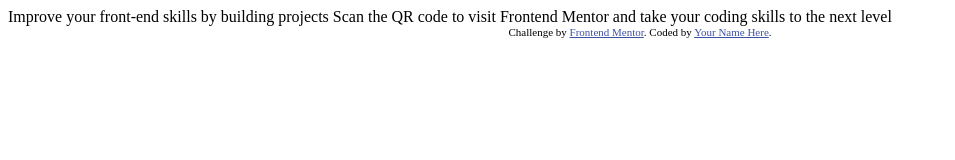
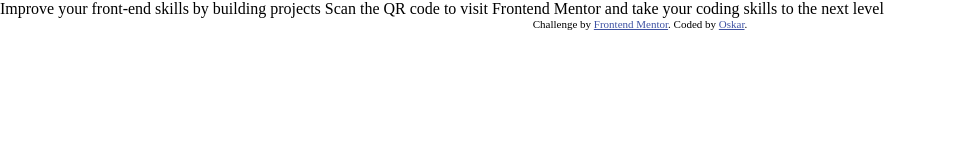
Before and after one commit to Skwarekk/QR-Code, a plain HTML site: page index.html in a window 1280 px wide. Shown: the whole page, without its empty margins (0-955 px from the left). Drawn offline with Linux system fonts and the light colour scheme.

Commit message:
basic settings

```diff
--- a/index.html
+++ b/index.html
@@ -1,28 +1,32 @@
 <!DOCTYPE html>
-<html lang="en">
+<html>
   <head>
-  <meta charset="UTF-8">
-  <meta name="viewport" content="width=device-width, initial-scale=1.0"> <!-- displays site properly based on user's device -->
-
-  <link rel="icon" type="image/png" sizes="32x32" href="./images/favicon-32x32.png">
-
+    <meta lang="en" />
+    <meta charset="UTF-8" />
+    <meta name="viewport" content="width=device-width, initial-scale=1.0" />
+    <link rel="preconnect" href="https://fonts.googleapis.com" />
+    <link rel="preconnect" href="https://fonts.gstatic.com" crossorigin />
+    <link
+      href="https://fonts.googleapis.com/css2?family=Outfit:wght@100..900&display=swap"
+      rel="stylesheet"
+    />
+    <link
+      rel="icon"
+      type="image/png"
+      sizes="32x32"
+      href="./images/favicon-32x32.png"
+    />
+    <link rel="stylesheet" href="style.css" />
     <title>Frontend Mentor | QR code component</title>
-
-  <!-- Feel free to remove these styles or customise in your own stylesheet 👍 -->
-  <style>
-    .attribution { font-size: 11px; text-align: center; }
-    .attribution a { color: hsl(228, 45%, 44%); }
-  </style>
   </head>
   <body>
-
-  Improve your front-end skills by building projects
-
-  Scan the QR code to visit Frontend Mentor and take your coding skills to the next level
-
+    Improve your front-end skills by building projects Scan the QR code to visit
+    Frontend Mentor and take your coding skills to the next level
     <div class="attribution">
-    Challenge by <a href="https://www.frontendmentor.io?ref=challenge" target="_blank">Frontend Mentor</a>.
-    Coded by <a href="#">Your Name Here</a>.
+      Challenge by
+      <a href="https://www.frontendmentor.io?ref=challenge" target="_blank"
+        >Frontend Mentor</a
+      >. Coded by <a href="#">Oskar</a>.
     </div>
   </body>
 </html>
--- /dev/null
+++ b/style.css
@@ -0,0 +1,21 @@
+:root {
+  --white-clr: hsl(0, 0%, 100%);
+  --light-blue-clr: hsl(212, 45%, 89%);
+  --gray-clr: hsl(216, 15%, 48%);
+  --dark-blue-clr: hsl(218, 44%, 22%);
+}
+
+* {
+  margin: 0;
+  padding: 0;
+  box-sizing: border-box;
+}
+
+/*frontend mentor styles*/
+.attribution {
+  font-size: 11px;
+  text-align: center;
+}
+.attribution a {
+  color: hsl(228, 45%, 44%);
+}
```
Lines whose indentation alone changed are shown as unchanged.
